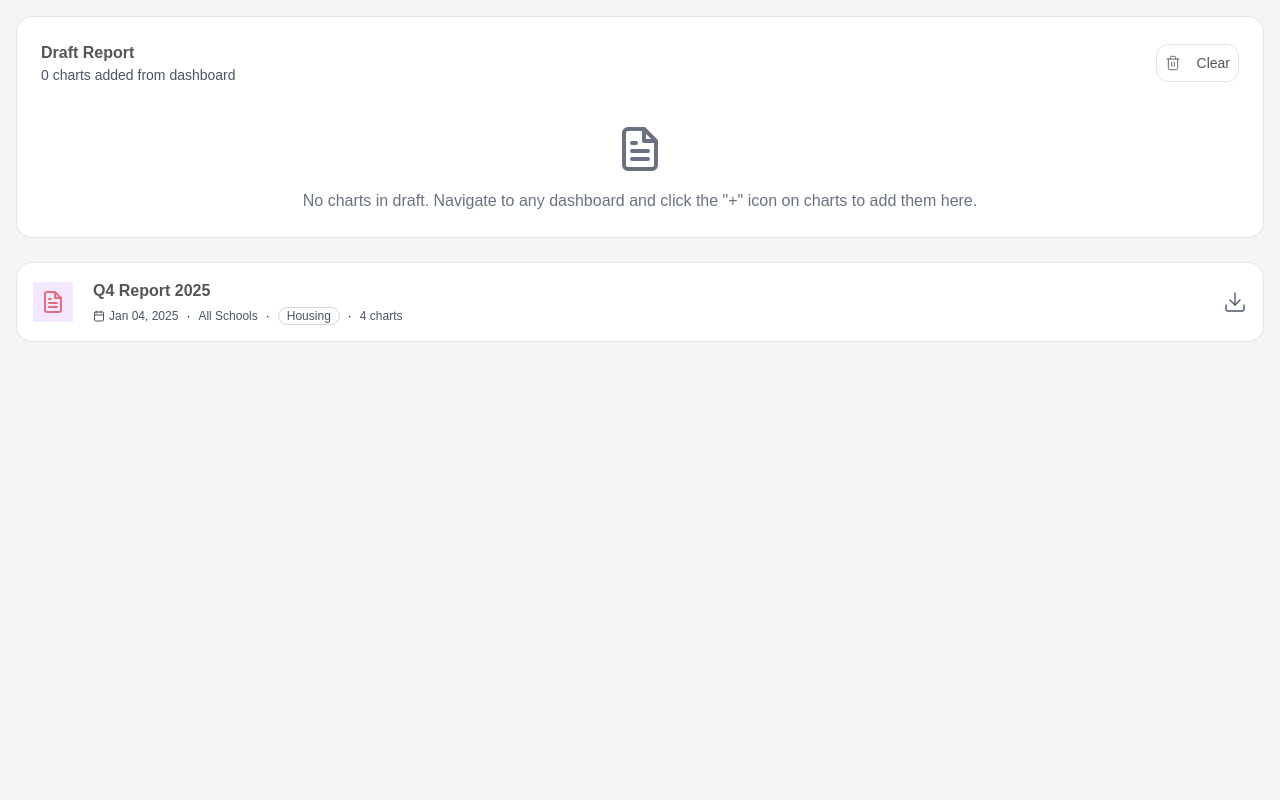
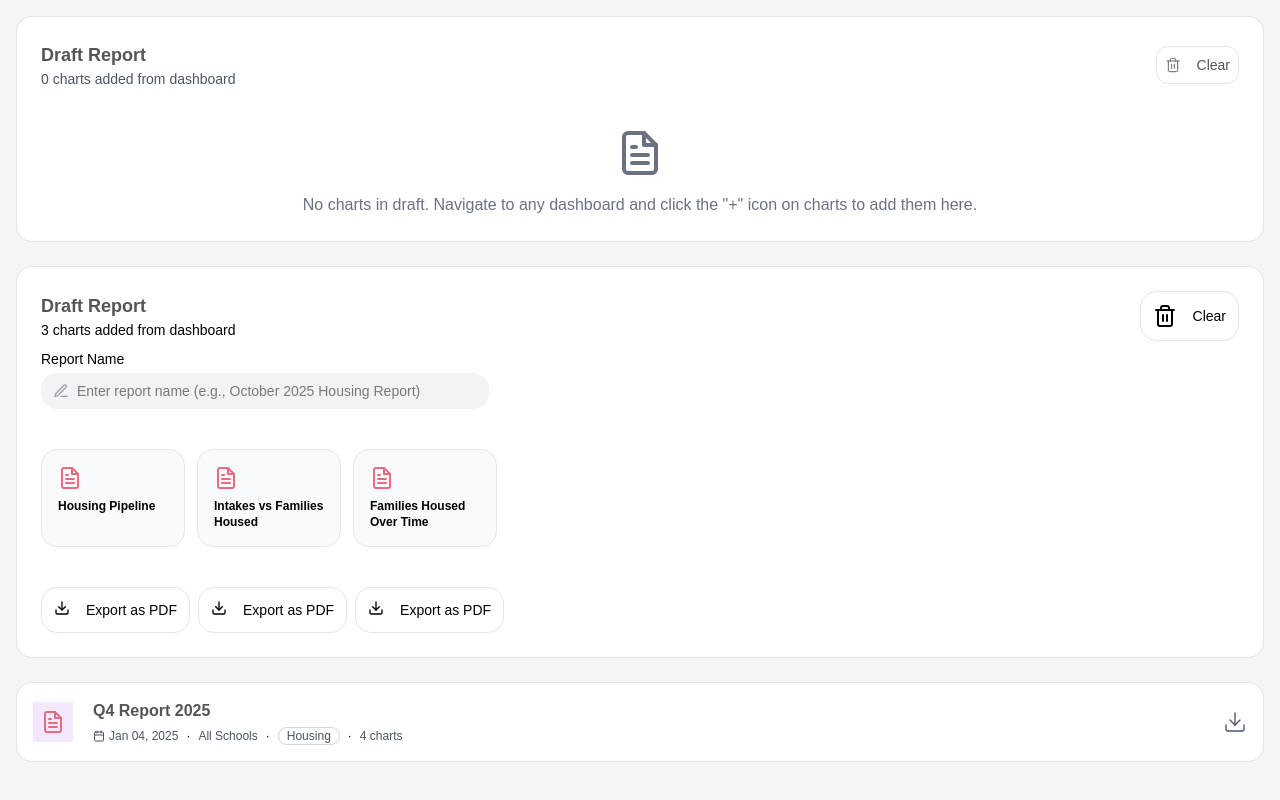
Before and after one commit to JumboCode/bostons-higher-ground, a Next.js app: page /reports in a window 1280 px wide. Built offline with nearby package versions, Linux system fonts and the light colour scheme.

Commit message:
Update page.tsx
Added the populated state of the Draft Report Builder

```diff
--- a/src/app/reports/page.tsx
+++ b/src/app/reports/page.tsx
@@ -12,7 +12,7 @@ function DraftReport() {
         <div className="border-1 flex flex-col flex-grow border-[rgba(0,0,0,0.1)] p-6 rounded-2xl space-y-10 mb-6 bg-white">
             <div className="flex items-center justify-between">
                 <div className="Heading">
-                    <h2 className="text-[#555555] font-semibold text-l">Draft Report</h2>
+                    <h2 className="text-[#555555] font-semibold text-lg">Draft Report</h2>
                     <div className="text-sm text-[#4A5565]">0 charts added from dashboard</div>
                 </div>
                 <div>
@@ -25,6 +25,71 @@ function DraftReport() {
             <div className="flex flex-col space-y-4 items-center">
                 <FileText className="h-12 w-12 text-[#6A7282] stroke-2"/>
                 <div className="text-base text-[#6A7282] text-center leading-6">No charts in draft. Navigate to any dashboard and click the "+" icon on charts to add them here.</div>
+            </div>
+        </div>
+    );
+}
+
+function DraftReportPopulated() {
+    return (
+        <div className="flex flex-col flex-grow bg-white mb-6 border-1 rounded-2xl py-6 px-6 border-[rgba(0,0,0,0.1)] space-y-10">
+            <div className="ReportNameEditBar space-y-2">
+                <div className="DraftHeading+NoOfChartsAdded+ClearButton flex flex-row items-center">
+                    <div className="Name+ChartNoDisplay">
+                        <h2 className="text-[#555555] text-lg font-semibold">Draft Report</h2>
+                        <p className="text-sm">3 charts added from dashboard</p>
+                    </div>
+                    <div className="ClearButton ml-auto border-1 border-[rgba(0,0,0,0.1)] rounded-2xl p-3">
+                        <button className="flex flex-row items-center space-x-4">
+                            <Trash2 className="w-[16] h-[16]"/>
+                            <p className="font-medium text-sm">Clear</p>
+                        </button>
+                    </div>
+                </div>
+                <div className="flex flex-col ReportNameEdit space-y-1">
+                    <div className="text-sm font-medium">
+                        Report Name
+                    </div>
+                    <div className="ReportNameTextField">
+                        <div className="relative w-[448px]">
+                            <Edit3 className="absolute left-3 top-1/2 -translate-y-1/2 text-gray-400 w-4 h-4" />
+                            <input
+                                type="text"
+                                name="reportName"
+                                placeholder="Enter report name (e.g., October 2025 Housing Report)"
+                                className="w-full text-sm pl-9 pr-3 p-2 bg-[#F3F3F5] rounded-2xl font-normal focus:outline-none"
+                            />
+                            </div>
+                    </div>
+                </div>
+            </div>
+            <div className="Reports flex flex-row space-x-3">
+                <div className="Chart w-36 space-y-2 rounded-2xl bg-[#F9FAFB] p-4 border-1 border-[#E5E7EB]">
+                    <FileText className="w-[20] h-[20] text-[#E76C82]"/>
+                    <div className="font-semibold text-xs">Housing Pipeline</div>
+                </div>
+                <div className="Chart w-36 space-y-2 rounded-2xl bg-[#F9FAFB] p-4 border-1 border-[#E5E7EB]">
+                    <FileText className="w-[20] h-[20] text-[#E76C82]"/>
+                    <div className="font-semibold text-xs">Intakes vs Families Housed</div>
+                </div>
+                <div className="Chart w-36 space-y-2 rounded-2xl bg-[#F9FAFB] p-4 border-1 border-[#E5E7EB]">
+                    <FileText className="w-[20] h-[20] text-[#E76C82]"/>
+                    <div className="font-semibold text-xs">Families Housed Over Time</div>
+                </div>
+            </div>
+            <div className="ExportOptions flex flex-row space-x-2">
+                <button className="flex flex-row space-x-4 border-1 border-[rgba(0,0,0,0.1)] rounded-2xl p-3">
+                    <Download className="w-4 h-4"/>
+                    <div className="font-medium text-sm">Export as PDF</div>
+                </button>
+                <button className="flex flex-row space-x-4 border-1 border-[rgba(0,0,0,0.1)] rounded-2xl p-3">
+                    <Download className="w-4 h-4"/>
+                    <div className="font-medium text-sm">Export as PDF</div>
+                </button>
+                <button className="flex flex-row space-x-4 border-1 border-[rgba(0,0,0,0.1)] rounded-2xl p-3">
+                    <Download className="w-4 h-4"/>
+                    <div className="font-medium text-sm">Export as PDF</div>
+                </button>
             </div>
         </div>
     );
@@ -81,6 +146,7 @@ export default function Archive() {
     return (
         <main className="bg-[#F5F5F5] h-screen p-4">
             <DraftReport/>
+            <DraftReportPopulated/>
             <ReportEntry title="Q4 Report 2025" date = {new Date(2025, 0, 4)} schools = "All Schools" category= "Housing" numOfCharts={4}/>
         </main>
     );
```
